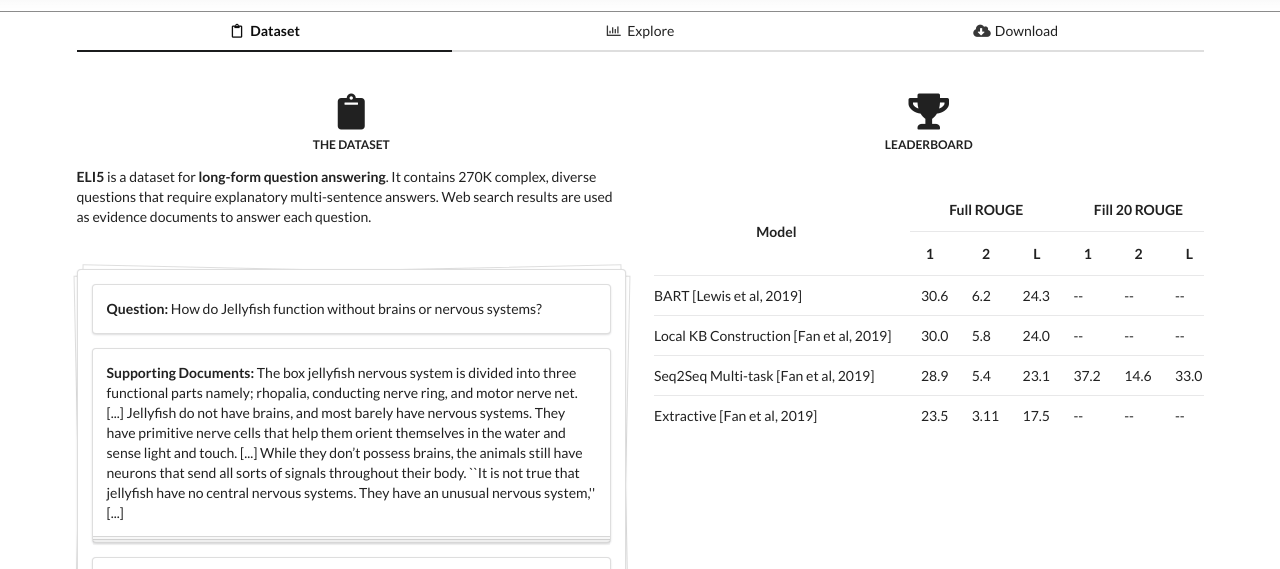
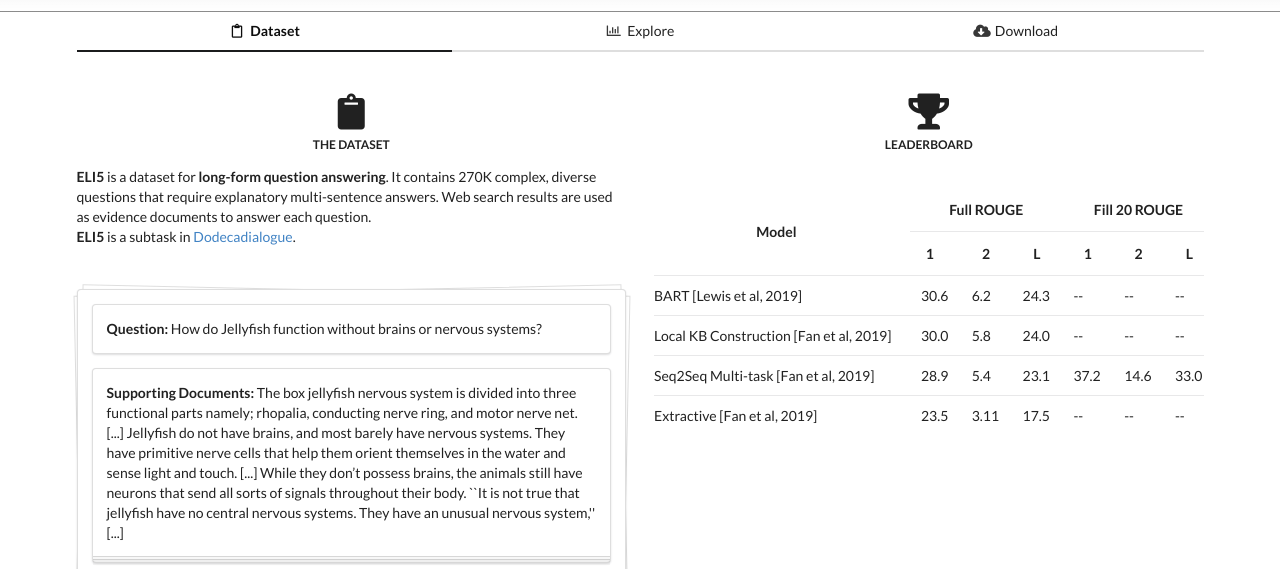
Before and after one commit to facebookresearch/ELI5, a plain HTML site: page index.html in a window 1280 px wide. Shown: the part 220-789 px from the top of the page. Drawn offline with nearby package versions, Linux system fonts and the light colour scheme; grey boxes are pictures that could not be loaded.

Commit message:
update to include info about dodecadialogue

```diff
--- a/index.html
+++ b/index.html
@@ -42,6 +42,8 @@
           The Dataset
         </h2>
         <b>ELI5</b> is a dataset for <b>long-form question answering</b>. It contains 270K complex, diverse questions that require explanatory multi-sentence answers. Web search results are used as evidence documents to answer each question.
+        <br>
+        <b>ELI5</b> is a subtask in <a href="https://parl.ai/projects/dodecadialogue/">Dodecadialogue</a>.
         <div class="ui piled segment">
           <div class="ui segment">
             <p><b>Question: </b>How do Jellyfish function without brains or nervous systems?</p>
```
